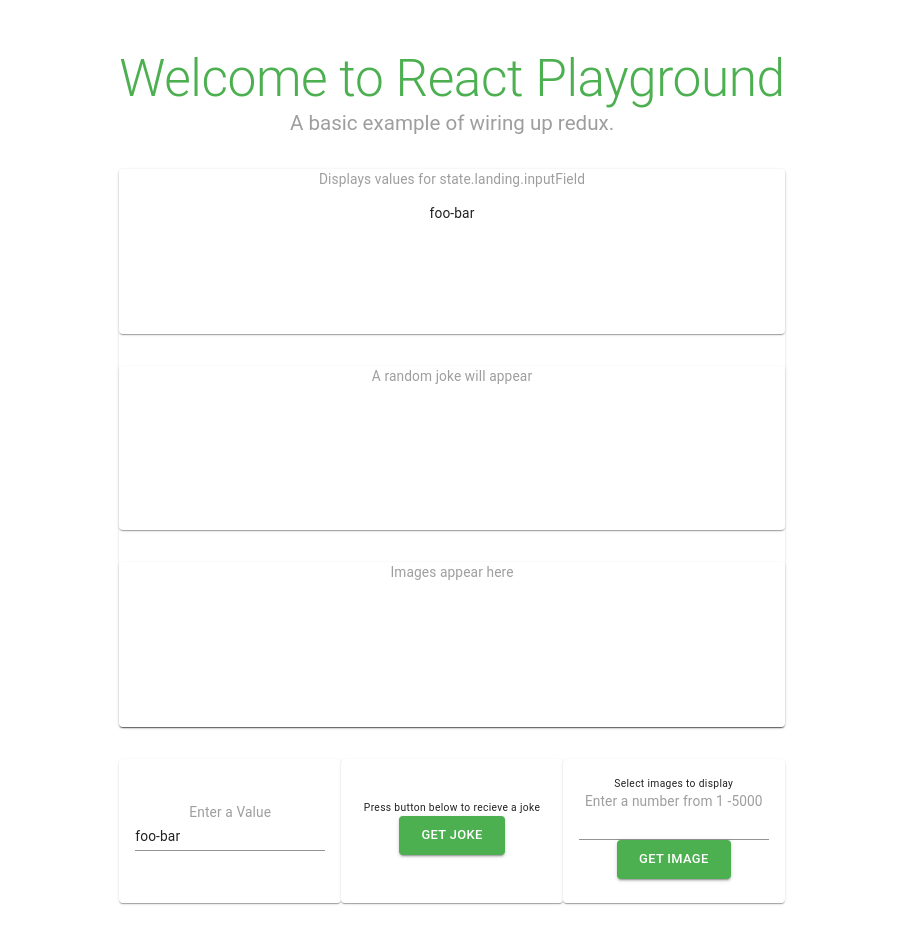
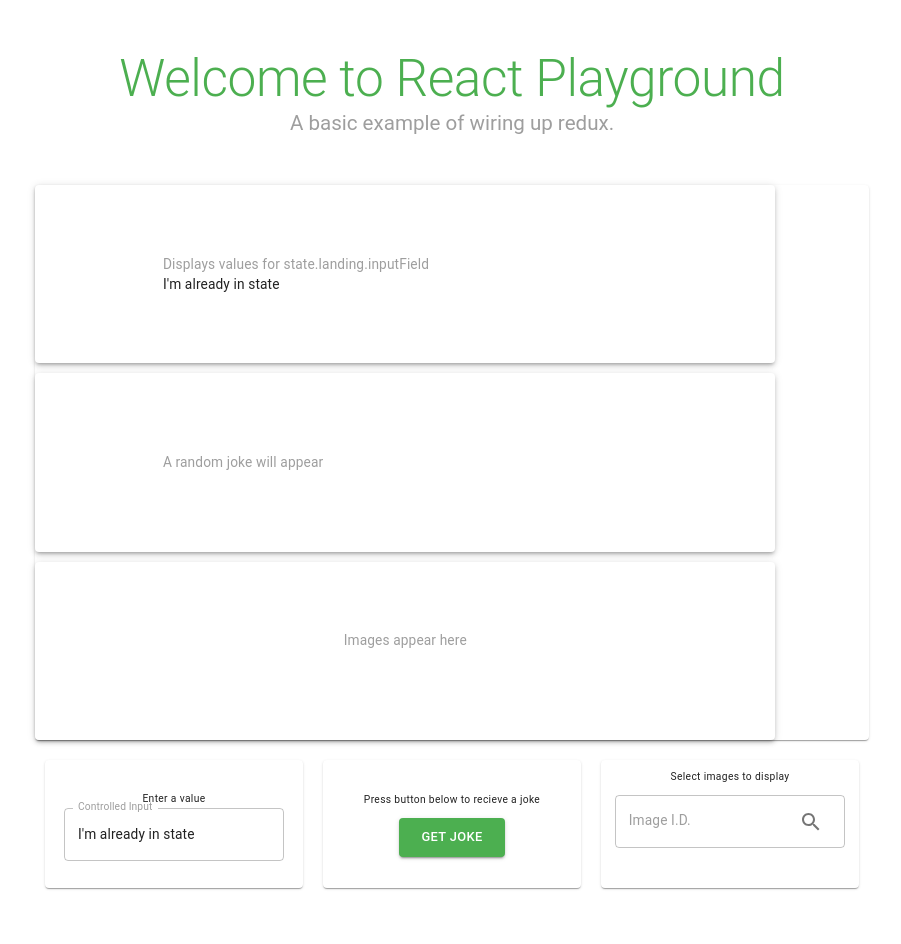
Before and after one commit to wasabi805/redux-thunk-extraReducers, a React (Create React App) app: page / in a window 1280 px wide. Shown: the top 944 px of the page, without its empty margins (188-1089 px from the left). Built offline with nearby package versions, Linux system fonts and the light colour scheme.

Commit message:
added styling.

```diff
--- a/package.json
+++ b/package.json
@@ -3,9 +3,11 @@
   "version": "0.1.0",
   "private": true,
   "dependencies": {
+    "@emotion/css": "^11.9.0",
     "@emotion/react": "^11.9.3",
     "@emotion/styled": "^11.9.3",
     "@material-ui/core": "^4.12.4",
+    "@material-ui/icons": "^4.11.3",
     "@mui/material": "^5.8.5",
     "@reduxjs/toolkit": "^1.8.2",
     "@testing-library/jest-dom": "^5.16.4",
--- a/src/components/Landing/index.tsx
+++ b/src/components/Landing/index.tsx
@@ -1,6 +1,7 @@
 import React, { FC, ChangeEvent } from 'react'
 import { LandingContainer, ThunkResults, ThunkExamples } from './styled'
-import { Typography, Box, Input, FormLabel, Button } from '@mui/material' // pull components from here, not "@material-ui/core"
+import { Typography, Box, TextField, Button, InputAdornment, IconButton } from '@mui/material' // pull components from here, not "@material-ui/core"
+import SearchIcon from '@material-ui/icons/Search'
 import ResultDisplay from '../StyledComponents/ResultDisplay'
 import { useDispatch, useSelector } from 'react-redux'
 import { inputField, getJokes, imageIdInput, getImage } from 'reducers/LandingSlice'
@@ -18,7 +19,7 @@
   }
 
   const handleClickGetJoke = () => {
-    dispatch(getJokes(dispatch))
+    dispatch(getJokes())
   }
 
   const handleSetImageIdField = (e: ChangeEvent<HTMLInputElement>) => {
@@ -45,7 +46,9 @@
           }}
         >
           <Typography variant="h2">Welcome to React Playground</Typography>
-          <Typography variant="h5">A basic example of wiring up redux.</Typography>
+          <Typography variant="h5" marginBottom={'48px'}>
+            A basic example of wiring up redux.
+          </Typography>
         </Box>
 
         <Box>
@@ -63,6 +66,7 @@
             />
 
             <ResultDisplay
+              textStyle={{ textAlign: 'center' }}
               displayType={'image'}
               heading={'Images appear here'}
               data={landingSlice.imageSrc}
@@ -71,16 +75,21 @@
 
           <ThunkExamples>
             <ThunkCard>
-              <FormLabel>Enter a Value</FormLabel>
-              <Input
+              <Box sx={{ padding: '0 1em' }}>
+                <Typography variant="caption">Enter a value</Typography>
+                <TextField
+                  label={'Controlled Input'}
                   name="landing.inputField"
                   onChange={handleInputFieldChange}
                   value={landingSlice?.inputField}
                 />
+              </Box>
             </ThunkCard>
 
             <ThunkCard>
-              <Typography variant="caption">Press button below to recieve a joke</Typography>
+              <Typography variant="caption" marginBottom={'1em'}>
+                Press button below to recieve a joke
+              </Typography>
               <Button
                 size={'large'}
                 variant="contained"
@@ -92,21 +101,29 @@
             </ThunkCard>
 
             <ThunkCard>
-              <Typography variant="caption">Select images to display</Typography>
-              <FormLabel>Enter a number from 1 -5000</FormLabel>
-              <Input
+              <Typography variant="caption" marginBottom={'1em'}>
+                Select images to display
+              </Typography>
+
+              <Box sx={{ padding: '0 1em' }}>
+                <TextField
+                  label="Image I.D."
                   name="landing.imageIdInput"
+                  placeholder={'Range: 1 to 5000'}
                   onChange={handleSetImageIdField}
                   value={landingSlice?.imageIdInput}
+                  sx={{ marginBottom: '2rem' }}
+                  InputProps={{
+                    endAdornment: (
+                      <InputAdornment>
+                        <IconButton onClick={() => handleSubmitImageId(landingSlice.imageIdInput)}>
+                          <SearchIcon />
+                        </IconButton>
+                      </InputAdornment>
+                    )
+                  }}
                 />
-              <Button
-                size={'large'}
-                variant="contained"
-                color={'secondary'}
-                onClick={() => handleSubmitImageId(landingSlice.imageIdInput)}
-              >
-                Get Image
-              </Button>
+              </Box>
             </ThunkCard>
           </ThunkExamples>
         </Box>
--- a/src/components/Landing/styled.tsx
+++ b/src/components/Landing/styled.tsx
@@ -21,14 +21,41 @@
     display: 'block',
 
     '& div': {
-      height: '12em'
+      height: '13em',
+      display: 'flex',
+      flexDirection: 'column',
+      justifyContent: 'center',
+      overflow: 'scroll',
+      [theme.breakpoints.up('sm')]: {
+        maxWidth: '54em'
+      },
+      [theme.breakpoints.up('md')]: {
+        maxWidth: '54em'
+        // minWidth: '50em'
+      },
+
+      '& p': {
+        textAlign: 'initial',
+
+        [theme.breakpoints.up('xs')]: {
+          margin: '0 2rem'
+        },
+        [theme.breakpoints.up('sm')]: {
+          margin: '0 8rem'
+        }
+      }
     }
   }
 })
 
 export const ThunkExamples = styled(Box)(({ theme }) => {
   return {
-    display: 'flex'
+    display: 'flex',
+    flexDirection: 'column',
+    height: '8rem',
+    [theme.breakpoints.up('sm')]: {
+      flexDirection: 'row'
+    }
   }
 })
 
--- a/src/components/StyledComponents/ResultDisplay.tsx
+++ b/src/components/StyledComponents/ResultDisplay.tsx
@@ -1,22 +1,39 @@
 import React, { FC } from 'react'
-import { Box, Paper, Typography } from '@mui/material' // pull components from here, not "@material-ui/core"
+import {
+  // Box,
+  Paper,
+  Typography
+} from '@mui/material' // pull components from here, not "@material-ui/core"
 
 interface T {
   displayType: string
   heading?: string
   data?: any
+  textStyle?: any
 }
 
-const ResultDisplay: FC<T> = ({ displayType, heading, data }) => {
+const ResultDisplay: FC<T> = ({ displayType, heading, data, textStyle }) => {
   return (
-    <Box component={'div'} marginBottom={'2rem'}>
-      <Paper>
-        <Typography variant="body1">{heading}</Typography>
+    <>
+      <Paper
+        elevation={3}
+        sx={{
+          margin: '10px 0'
+        }}
+      >
+        <Typography variant="body1" style={textStyle}>
+          {heading}
+        </Typography>
 
         {displayType === 'text' && <p>{data}</p>}
-        {displayType === 'image' && <img src={data}></img>}
+        {displayType === 'image' && (
+          <span className={'display-image'}>
+            {' '}
+            <img src={data}></img>
+          </span>
+        )}
       </Paper>
-    </Box>
+    </>
   )
 }
 
--- a/src/components/StyledComponents/ThunkCard.tsx
+++ b/src/components/StyledComponents/ThunkCard.tsx
@@ -1,28 +1,23 @@
 import React from 'react'
-import { Card, CardContent } from '@mui/material' // pull components from here, not "@material-ui/core"
+import { Paper } from '@mui/material' // pull components from here, not "@material-ui/core"
 
-const ThunkCard = ({ children }) => {
+const ThunkCard = ({ elevation, children }) => {
   return (
-    <>
-      <Card
+    <Paper
+      elevation={1}
       sx={{
-          flex: '1'
-        }}
-      >
-        <CardContent
-          sx={{
+        margin: '10px',
         position: 'relative',
         height: '100%',
         display: 'flex',
         flexDirection: 'column',
         alignItems: 'center',
-            justifyContent: 'center'
+        justifyContent: 'center',
+        flex: 1
       }}
     >
       {children}
-        </CardContent>
-      </Card>
-    </>
+    </Paper>
   )
 }
 
--- a/src/reducers/LandingSlice/index.ts
+++ b/src/reducers/LandingSlice/index.ts
@@ -20,7 +20,7 @@
   name: 'landing',
   initialState: {
     status: '',
-    inputField: 'foo-bar',
+    inputField: "I'm already in state",
     joke: '',
     imageIdInput: '',
     imageSrc: ''
```
Also changed, not shown: 1 other file (tests, documents, lock files or other folders). Lines whose indentation alone changed are shown as unchanged.
